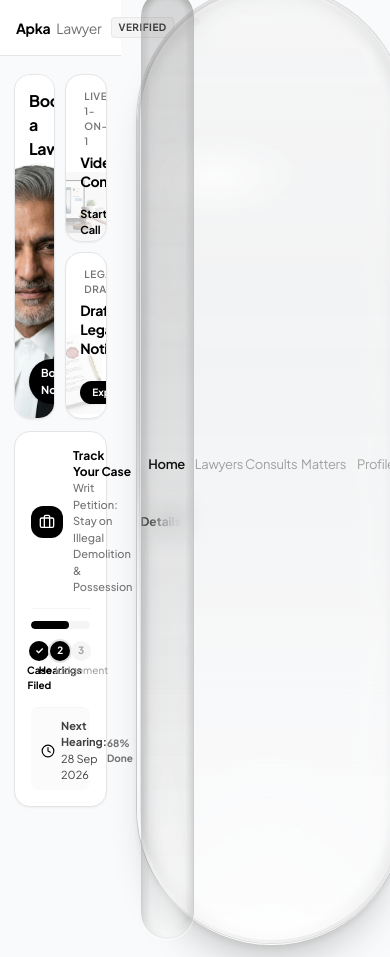
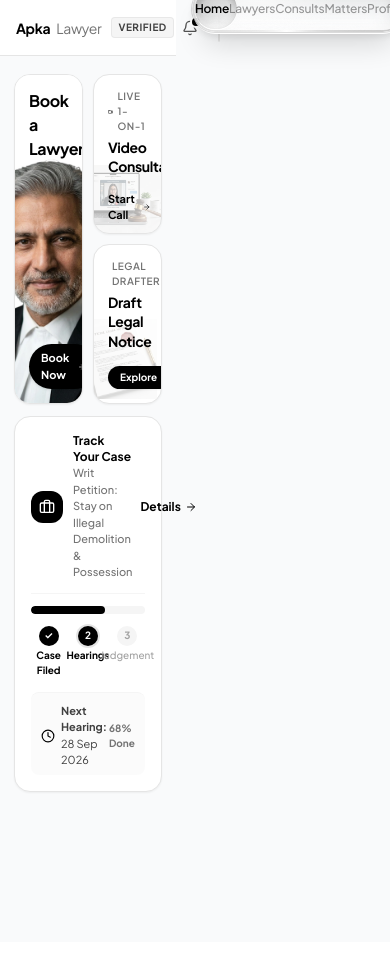
Before and after one commit to supportquranic/apkalawyer, a React (Vite) app: page /client in a window 390 px wide. Built offline with nearby package versions, Linux system fonts and the light colour scheme; grey boxes are pictures that could not be loaded.

Commit message:
fix: constrain mobile glass navbar to compact bottom pill dimensions and align active sliding thumb

```diff
--- a/src/layouts/ClientLayout.tsx
+++ b/src/layouts/ClientLayout.tsx
@@ -185,14 +185,14 @@ export const ClientLayout: React.FC = () => {
         ref={navRef}
         onPointerMove={handlePointerMove}
         aria-label="Mobile Navigation"
-        className="fixed bottom-3.5 inset-x-4 max-w-sm mx-auto glass-nav grid grid-cols-5 items-center z-50 md:hidden"
+        className="fixed bottom-3.5 inset-x-4 max-w-sm mx-auto glass-nav z-50 md:hidden"
       >
         {/* Sliding Thumb */}
         <span
           className="glass-thumb pointer-events-none"
           style={{
             transform: `translateX(calc(${activeIndex} * 100%))`,
-            width: `calc(100% / ${mobileBottomNavItems.length})`,
+            width: `calc((100% - 6px) / ${mobileBottomNavItems.length})`,
           }}
         />
 
--- a/src/layouts/LawyerLayout.tsx
+++ b/src/layouts/LawyerLayout.tsx
@@ -129,7 +129,7 @@ export const LawyerLayout: React.FC = () => {
       {/* Mobile Floating Bottom Navigation Bar (Exact Liquid Glass Toggle) */}
       <nav
         aria-label="Mobile Navigation"
-        className="fixed bottom-3.5 inset-x-4 max-w-sm mx-auto glass-nav grid grid-cols-5 items-center z-50 md:hidden"
+        className="fixed bottom-3.5 inset-x-4 max-w-sm mx-auto glass-nav z-50 md:hidden"
       >
         {mobileBottomNavItems.map((item) => {
           const isActive = location.pathname === item.path;
--- a/src/styles/index.css
+++ b/src/styles/index.css
@@ -62,8 +62,10 @@
 .glass-nav {
   --mx: 30%;
   --my: 20%;
-  --pad: 4px;
+  --pad: 3px;
   position: relative;
+  height: 46px;
+  max-height: 46px;
   border-radius: 999px;
   border: 0;
   padding: var(--pad);
@@ -74,7 +76,7 @@
     radial-gradient(80% 55% at 50% 118%, rgba(255, 255, 255, 0.9) 0%, rgba(255, 255, 255, 0) 70%),
     linear-gradient(180deg, rgba(0, 0, 0, 0.05) 0%, rgba(0, 0, 0, 0.02) 50%, rgba(255, 255, 255, 0.5) 100%);
   -webkit-backdrop-filter: blur(14px);
-  backdrop-filter: url(#lens) blur(14px);
+  backdrop-filter: blur(14px);
   box-shadow:
     0 0 0 1px rgba(0, 0, 0, 0.14),
     0 3px 0 -1px rgba(255, 255, 255, 1),
@@ -85,11 +87,14 @@
     inset 14px 0 18px -8px rgba(0, 0, 0, 0.16),
     inset -14px 0 18px -8px rgba(0, 0, 0, 0.16),
     inset 0 18px 26px -12px rgba(0, 0, 0, 0.14),
-    0 30px 40px -16px rgba(0, 0, 0, 0.22);
+    0 20px 30px -12px rgba(0, 0, 0, 0.2);
+  display: flex;
+  align-items: center;
+  overflow: hidden;
 }
 
 .glass-nav:active {
-  transform: scale(0.975, 0.95);
+  transform: scale(0.98);
 }
 
 .glass-nav::before {
@@ -99,7 +104,7 @@
   border-radius: inherit;
   pointer-events: none;
   background:
-    radial-gradient(120px 60px at var(--mx) var(--my), rgba(255, 255, 255, 0.7), rgba(255, 255, 255, 0) 70%),
+    radial-gradient(120px 60px at var(--mx, 30%) var(--my, 20%), rgba(255, 255, 255, 0.7), rgba(255, 255, 255, 0) 70%),
     linear-gradient(180deg, rgba(255, 255, 255, 0.5) 0%, rgba(255, 255, 255, 0) 38%);
   z-index: 1;
 }
@@ -110,7 +115,7 @@
   inset: 0;
   border-radius: inherit;
   pointer-events: none;
-  padding: 3px;
+  padding: 2px;
   background: conic-gradient(from 210deg, #fff, rgba(0, 0, 0, 0.18) 15%, rgba(0, 0, 0, 0.3) 32%, rgba(255, 255, 255, 0.9) 52%, rgba(0, 0, 0, 0.28) 70%, #fff 100%);
   -webkit-mask: linear-gradient(#000 0 0) content-box, linear-gradient(#000 0 0);
   -webkit-mask-composite: xor;
@@ -127,39 +132,41 @@
   position: absolute;
   top: var(--pad);
   left: var(--pad);
-  height: calc(100% - var(--pad) * 2);
+  height: calc(100% - (var(--pad) * 2));
   border-radius: 999px;
   background:
     radial-gradient(70% 50% at 50% 115%, rgba(255, 255, 255, 0.7), rgba(255, 255, 255, 0) 70%),
     linear-gradient(180deg, rgba(0, 0, 0, 0.14) 0%, rgba(0, 0, 0, 0.07) 65%, rgba(0, 0, 0, 0.03) 100%);
   box-shadow:
-    inset 0 4px 8px rgba(0, 0, 0, 0.22),
-    inset 0 -3px 6px rgba(255, 255, 255, 0.95),
-    inset 6px 0 10px -4px rgba(0, 0, 0, 0.14),
-    inset -6px 0 10px -4px rgba(0, 0, 0, 0.14),
+    inset 0 3px 6px rgba(0, 0, 0, 0.2),
+    inset 0 -2px 5px rgba(255, 255, 255, 0.95),
+    inset 4px 0 8px -3px rgba(0, 0, 0, 0.14),
+    inset -4px 0 8px -3px rgba(0, 0, 0, 0.14),
     inset 0 0 0 1px rgba(0, 0, 0, 0.05),
     0 1px 0 rgba(255, 255, 255, 1);
-  transition: transform 0.5s cubic-bezier(0.3, 1.3, 0.5, 1), width 0.3s ease;
+  transition: transform 0.4s cubic-bezier(0.3, 1.3, 0.5, 1);
   z-index: 3;
 }
 
 .glass-label {
   position: relative;
   z-index: 4;
+  flex: 1;
+  height: 100%;
   font-family: var(--font-sans);
-  font-size: 13px;
-  letter-spacing: -0.3px;
+  font-size: 12px;
+  font-weight: 500;
+  letter-spacing: -0.2px;
   text-align: center;
   user-select: none;
-  color: rgba(0, 0, 0, 0.35);
-  transition: color 0.3s ease;
+  color: rgba(0, 0, 0, 0.4);
+  transition: color 0.25s ease;
   display: flex;
   align-items: center;
   justify-content: center;
-  padding: 10px 0;
 }
 
 .glass-label.on {
-  color: #111111;
+  color: #000000;
   font-weight: 600;
 }
```
